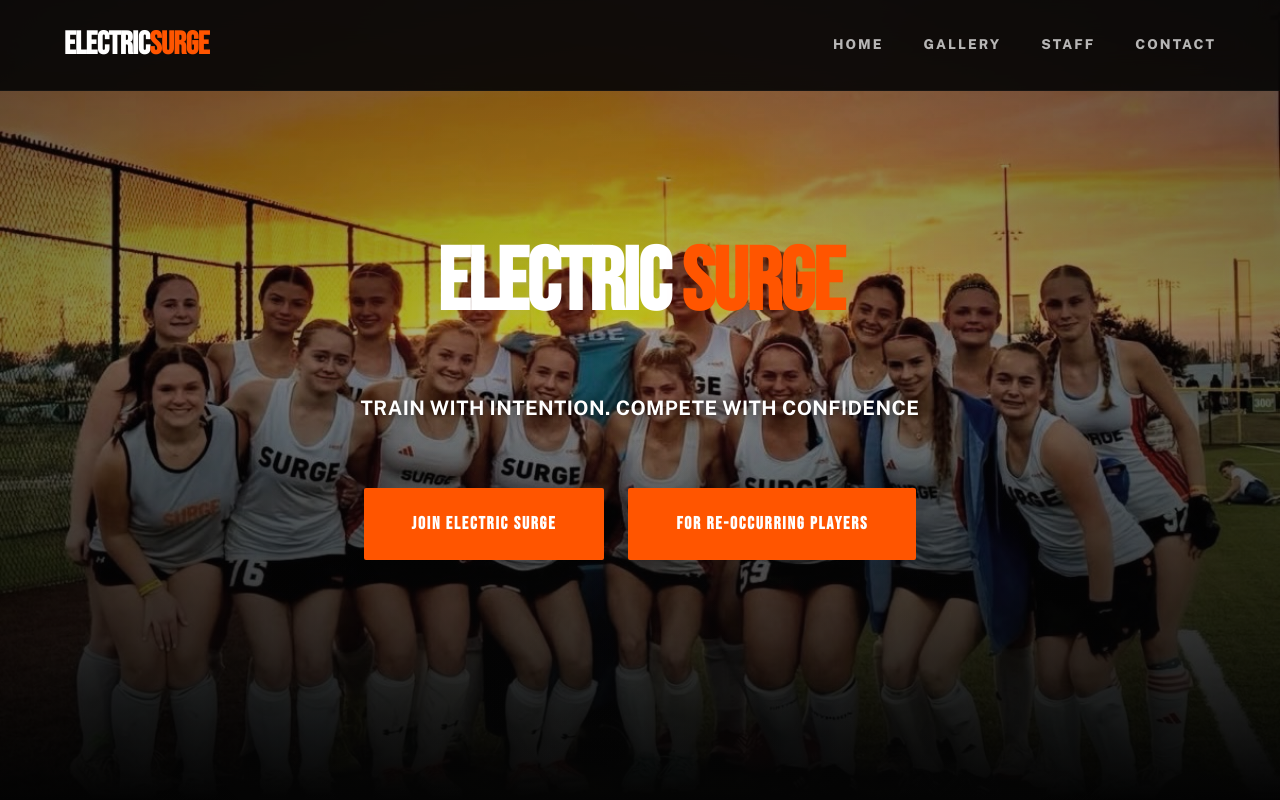
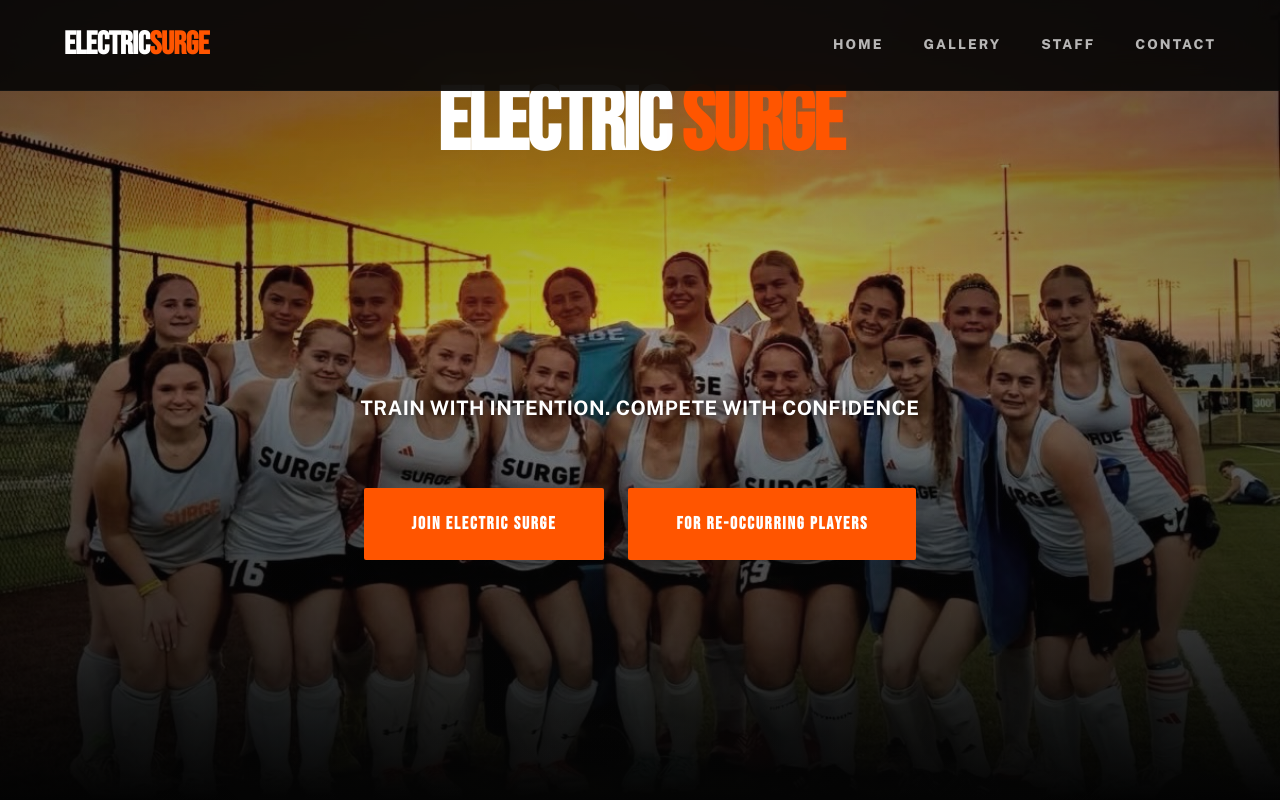
Before and after one commit to Koehl5/Electric-Surge-Website, a React (Vite) app: page / in a window 1280 px wide. Shown: the top 800 px of the page. Built offline with nearby package versions, Linux system fonts and the light colour scheme.

Commit message:
Lift Hero title independently

```diff
--- a/src/components/Hero.tsx
+++ b/src/components/Hero.tsx
@@ -37,7 +37,8 @@ const Hero = () => {
                         style={{
                             fontSize: 'clamp(2.5rem, 8vw, 5.5rem)',
                             lineHeight: 1,
-                            marginBottom: '4rem',
+                            marginTop: '-10rem',
+                            marginBottom: '14rem',
                             textTransform: 'uppercase',
                             fontWeight: 900,
                             letterSpacing: '-0.02em'
```
